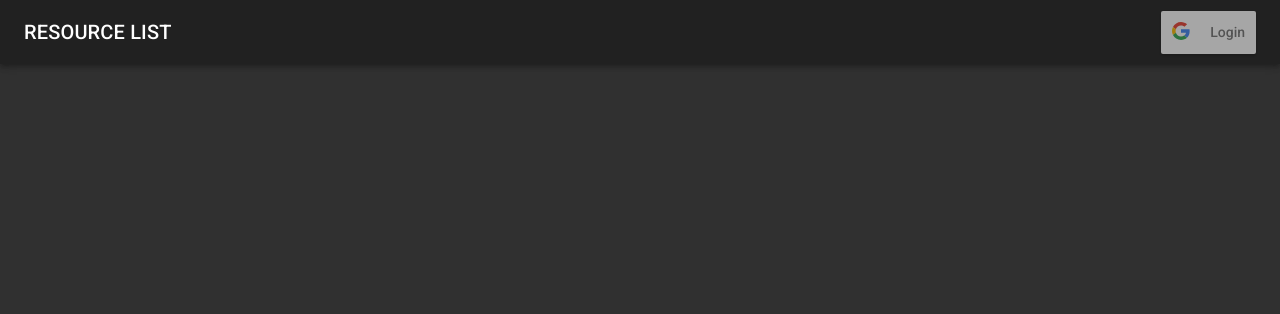
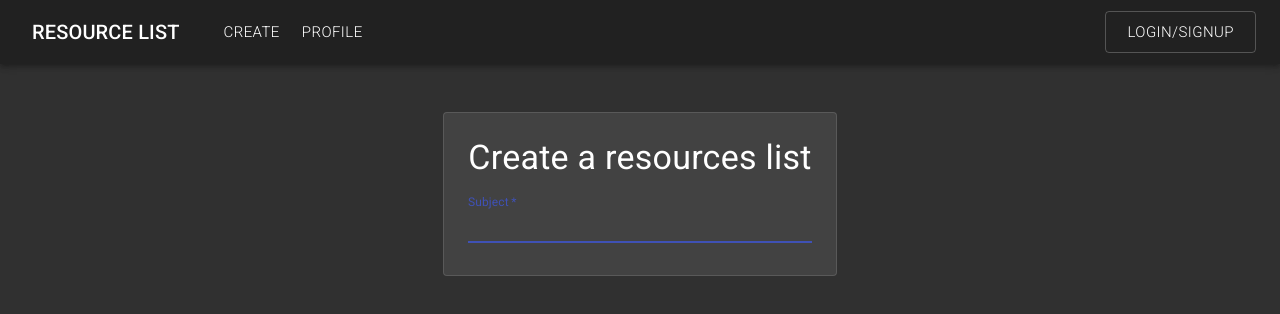
Before and after one commit to SahilVasava/resource-list, a React (Create React App) app in the folder client/: page /create in a window 1280 px wide. Shown: the top 314 px of the page. Built offline with nearby package versions, Linux system fonts and the light colour scheme; no server answers.

Commit message:
added routing support

```diff
--- a/client/package.json
+++ b/client/package.json
@@ -12,6 +12,7 @@
     "react": "^16.13.1",
     "react-dom": "^16.13.1",
     "react-google-login": "^5.1.21",
+    "react-router-dom": "^5.2.0",
     "react-scripts": "3.4.1"
   },
   "scripts": {
--- a/client/src/App.js
+++ b/client/src/App.js
@@ -1,6 +1,13 @@
 import React from 'react';
+import {
+  BrowserRouter as Router,
+  Switch,
+  Route
+} from "react-router-dom";
 import './App.css';
 import { CssBaseline, Grid } from '@material-ui/core/';
+import Home from './container/Home';
+import Create from './container/Create';
 import NavBar from './components/NavBar';
 import AuthContextProvider from './contexts/authContext';
 import { ThemeProvider, unstable_createMuiStrictModeTheme as createMuiTheme } from '@material-ui/core/styles'
@@ -38,9 +45,21 @@ const App = () => {
       <CssBaseline />
       <div className="App">
         <AuthContextProvider>
-          <Grid>
-            <NavBar />
-          </Grid>
+          <Router>
+            <Grid container>
+              <NavBar />
+            </Grid>
+
+            <Switch>
+              <Route exact path="/">
+                <Home />
+              </Route>
+              <Route path="/create">
+                <Create />
+              </Route>
+            </Switch>
+
+          </Router>
         </AuthContextProvider>
       </div>
 
--- a/client/src/components/NavBar.js
+++ b/client/src/components/NavBar.js
@@ -1,6 +1,10 @@
 import React from 'react';
+import {
+    Link
+} from "react-router-dom";
 // import { IconButton, Menu, MenuItem } from '@material-ui/core/';
-import { AppBar, Toolbar, Grid } from '@material-ui/core/';
+import { AppBar, Toolbar, Grid, Button, Menu, MenuItem, IconButton, Hidden, Dialog, DialogTitle, DialogContent } from '@material-ui/core/';
+import MenuIcon from '@material-ui/icons/Menu';
 // import { AccountCircle } from '@material-ui/icons'
 import { makeStyles } from '@material-ui/core/styles';
 import Typography from '@material-ui/core/Typography'
@@ -17,14 +21,36 @@ const useStyles = makeStyles((theme) => ({
         marginRight: theme.spacing(2),
     },
     title: {
-        flexGrow: 1,
+
         textTransform: "uppercase"
     },
+    navbar: {
+        flexGrow: 1,
+        marginLeft: '25px'
+    },
+    navButton: {
+        fontWeight: theme.typography.fontWeightLight,
+        /* fontSize: theme.typography. */
+    }
 }));
+
 
 
 const NavBar = (props) => {
     const classes = useStyles();
+    const [anchorEl, setAnchorEl] = React.useState(null);
+    const [open, setOpen] = React.useState(false);
+
+    const handleDialogClickOpen = () => {
+        setOpen(true);
+    };
+
+    const handleDialogClose = () => {
+        setOpen(false);
+    };
+
+
+
 
     // const { isAuthenticated } = useContext(AuthContext);
     /* const [anchorEl, setAnchorEl] = useState(null);
@@ -67,22 +93,75 @@ const NavBar = (props) => {
         </Menu>
     </div>) :
         <GoogleBtn />; */
+    const handleClick = (event) => {
+        setAnchorEl(event.currentTarget);
+    };
+
+    const handleClose = () => {
+        setAnchorEl(null);
+    };
     return (
 
         <div className={classes.root}>
             <Grid item>
                 <AppBar color="default" position="static">
+
                     <Toolbar>
-                        <Typography variant="h6" color="inherit" className={classes.title}>
-                            Resource List
-                </Typography>
+
+                        <Button variant="text" component={Link} to="/">
+                            <Typography variant="h6" color="inherit" className={classes.title}>
+                                Resource List
+                            </Typography>
+                        </Button>
+
+                        <Hidden xsDown implementation="js">
+                            <nav className={classes.navbar}>
+                                <Button size="large" className={classes.navButton} component={Link} to="/create">
+                                    Create
+        </Button>
+                                <Button size="large" className={classes.navButton} component={Link} to="/profile">
+                                    Profile
+        </Button>
 
 
-                        <GoogleBtn />
+                            </nav>
+                        </Hidden>
+                        <Hidden smUp implementation="js">
+                            <IconButton aria-label="delete" aria-haspopup="true" onClick={handleClick}>
+                                <MenuIcon />
+                            </IconButton>
+                            <Menu
+                                id="simple-menu"
+                                anchorEl={anchorEl}
+                                getContentAnchorEl={null}
+                                anchorOrigin={{ vertical: "bottom", horizontal: "center" }}
+                                transformOrigin={{ vertical: "top", horizontal: "center" }}
+                                keepMounted
+                                open={Boolean(anchorEl)}
+                                onClose={handleClose}
+                            >
+                                <MenuItem onClick={handleClose}>Create</MenuItem>
+                                <MenuItem onClick={handleClose}>Profile</MenuItem>
+
+                            </Menu>
+                        </Hidden>
+                        <Button size="large" variant="outlined" onClick={handleDialogClickOpen} className={classes.navButton}>
+                            Login/Signup
+                        </Button>
+                        <Dialog
+                            open={open}
+                            onClose={handleDialogClose}
+                        >
+                            <DialogTitle>Login with:</DialogTitle>
+                            <DialogContent>
+
+                                <GoogleBtn />
+                            </DialogContent>
+                        </Dialog>
                     </Toolbar>
                 </AppBar>
             </Grid>
-        </div>
+        </div >
     );
 }
 
--- /dev/null
+++ b/client/src/container/Create.js
@@ -0,0 +1,50 @@
+import React from 'react';
+import { makeStyles } from '@material-ui/core/styles';
+import { Grid, Paper, TextField, Typography } from '@material-ui/core';
+
+
+const useStyles = makeStyles((theme) => ({
+    paper: {
+        marginTop: theme.spacing(3),
+        marginBottom: theme.spacing(3),
+        padding: theme.spacing(2),
+        [theme.breakpoints.up(600 + theme.spacing(3) * 2)]: {
+            marginTop: theme.spacing(6),
+            marginBottom: theme.spacing(6),
+            padding: theme.spacing(3),
+        },
+    },
+}));
+
+const Create = () => {
+    const classes = useStyles();
+
+    return (
+        <div>
+
+            <Grid container justify="center" alignItems="center">
+                <Grid item>
+                    <Paper variant="outlined" className={classes.paper}>
+                        <Typography component="h1" variant="h4" align="center">
+                            Create a resources list
+                        </Typography>
+                        <form>
+                            <TextField
+                                margin="normal"
+                                required
+                                fullWidth
+                                id="subject"
+                                label="Subject"
+                                name="subject"
+                                autoFocus
+                            />
+                        </form>
+                    </Paper>
+                </Grid>
+            </Grid>
+
+        </div>
+    )
+}
+
+export default Create;
--- /dev/null
+++ b/client/src/container/Home.js
@@ -0,0 +1,11 @@
+import React from 'react';
+
+const Home = () => {
+    return (
+        <div>
+            Home
+        </div>
+    )
+}
+
+export default Home;
```
Also changed, not shown: 1 other file (tests, documents, lock files or other folders).
